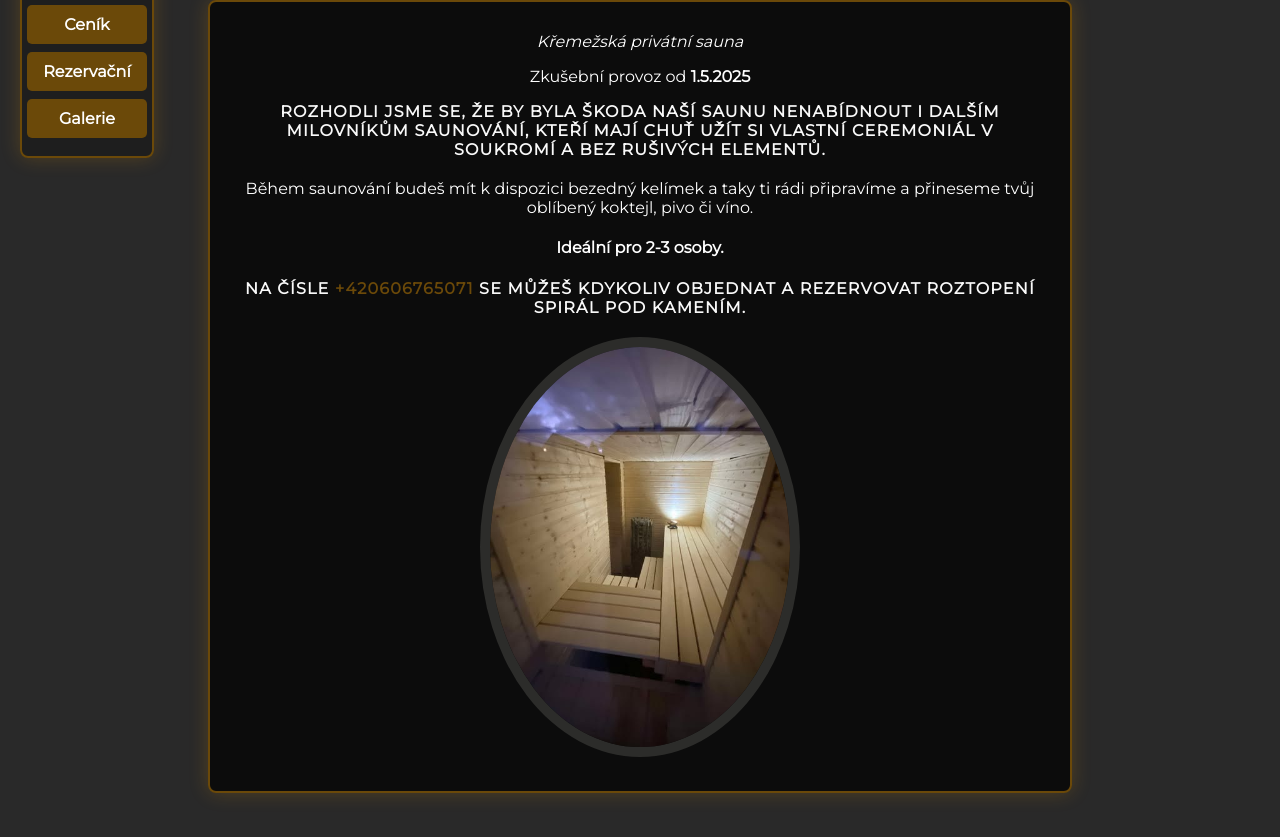
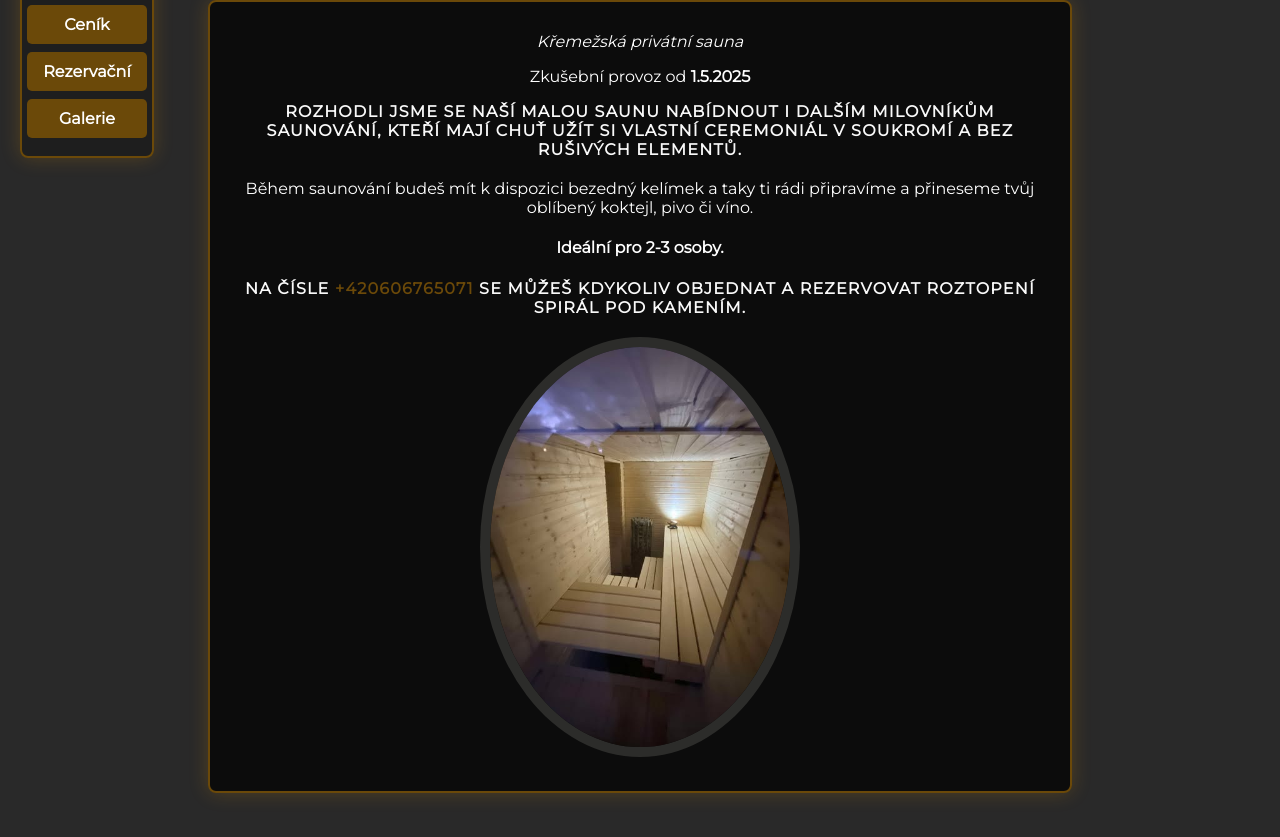
Before and after one commit to nakpa1992/Saunak-web, a website built with Vite: page index.html in a window 1280 px wide. Shown: the part 107-944 px from the top of the page. Built offline with nearby package versions, Linux system fonts and the light colour scheme.

Commit message:
Update index.html

```diff
--- a/index.html
+++ b/index.html
@@ -55,8 +55,7 @@
 
 
                 <h3>
-                    Rozhodli jsme se, že by byla škoda naší saunu
-                    nenabídnout i dalším milovníkům saunování,
+                    Rozhodli jsme se naší malou saunu nabídnout i dalším milovníkům saunování,
                     kteří mají chuť užít si vlastní ceremoniál v soukromí a bez rušivých elementů.
                 </h3>
 
```
